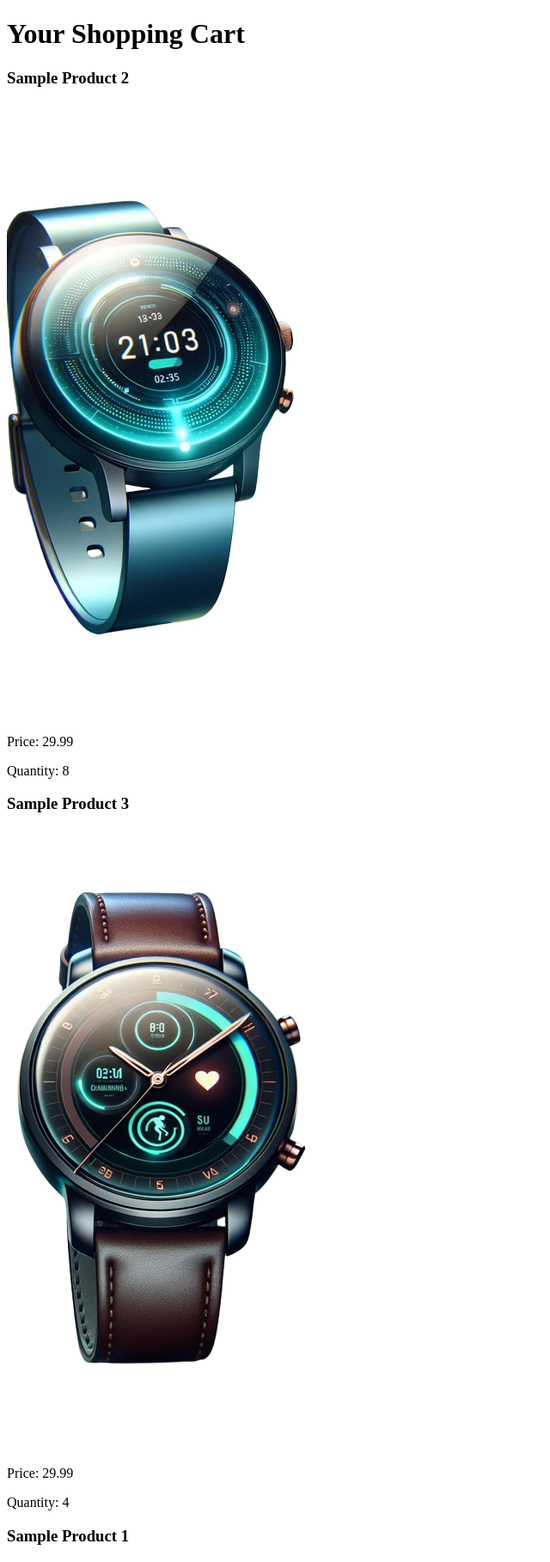
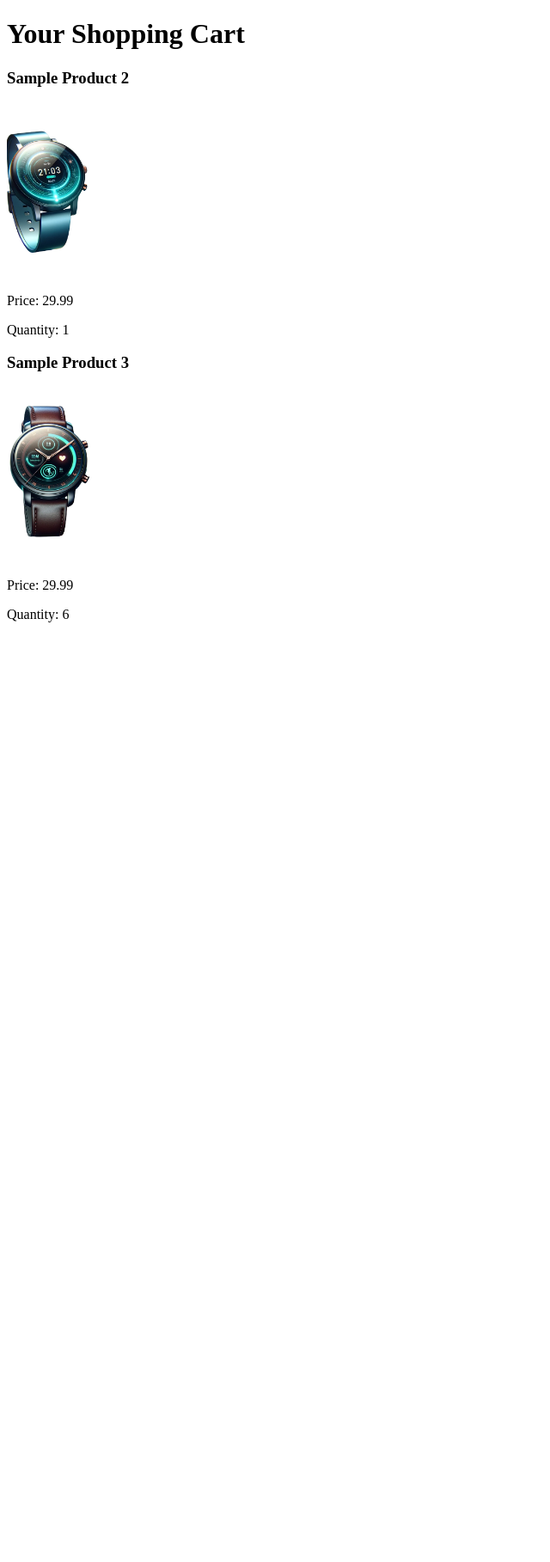
Before and after one commit to mahmoudelmekwed/finalProject, a Flask app: page /cart in a window 1280 px wide. Shown: the top 1817 px of the page at 86% size, without its empty margins (0-640 px from the left). After the commit the page ends 724 px from the top, so only its background shows below. Run offline with Flask 3, Linux system fonts and the light colour scheme.

Commit message:
synchronize product quantity between home and product list item

```diff
--- a/cart.json
+++ b/cart.json
@@ -1 +1 @@
-{"items": [{"id": 2, "name": "Sample Product 2", "image": "/static/images/product2.png", "price": 29.99, "quantity": 8}, {"id": 3, "name": "Sample Product 3", "image": "/static/images/product3.png", "price": 29.99, "quantity": 4}, {"id": 1, "name": "Sample Product 1", "image": "/static/images/Product1.png", "price": 19.99, "quantity": 6}]}
+{"items": [{"id": 2, "name": "Sample Product 2", "image": "/static/images/product2.png", "price": 29.99, "quantity": 1}, {"id": 3, "name": "Sample Product 3", "image": "/static/images/product3.png", "price": 29.99, "quantity": 6}]}
--- /dev/null
+++ b/static/cart.css
@@ -0,0 +1,3 @@
+img {
+    height: 200px;
+}
--- a/templates/cart.html
+++ b/templates/cart.html
@@ -4,6 +4,7 @@
     <meta charset="UTF-8">
     <meta name="viewport" content="width=device-width, initial-scale=1.0">
     <title>Document</title>
+    <link rel="stylesheet" href="/static/cart.css">
 </head>
 <body>
     <h1>Your Shopping Cart</h1>
--- a/templates/index.html
+++ b/templates/index.html
@@ -49,7 +49,7 @@
                         <p id="price-{{ product.id }}" data-price-per-unit="{{ product.price }}">Total price:{{ product.price }}</p>
                         <form action="{{ url_for('add_to_cart', product_id=product.id) }}" method="post">
                             <label for="quantity-{{ product.id }}">Quantity:</label>
-                            <select name="quantity" id="quantity-{{ product.id }}" onchange="updateTotalPrice('{{ product.id }}')" >
+                            <select name="quantity" id="quantity-{{ product.id }}" onchange="onChangeQuantity('{{ product.id }}')" >
                                 {% for qty in range (1 , 11) %}
                                     <option value="{{ qty }}">{{ qty }}</option>
                                 {% endfor %}
--- a/templates/product_detail.html
+++ b/templates/product_detail.html
@@ -44,7 +44,7 @@
     <p id="price-{{ product.id }}" data-price-per-unit="{{ product.price }}">{{ product.price }}</p>
     <form action="{{ url_for('add_to_cart', product_id=product.id) }}" method="post">
         <label for="quantity-{{ product.id }}">Quantity:</label>
-        <select name="quantity" id="quantity-{{ product.id }}" onchange="updateTotalPrice('{{ product.id }}')" >
+        <select name="quantity" id="quantity-{{ product.id }}" onchange="onChangeQuantity('{{ product.id }}')" >
             {% for qty in range (1 , 11) %}
                 <option value="{{ qty }}">{{ qty }}</option>
             {% endfor %}
```
Also changed, not shown: static/main.js (+20 -0 lines).
